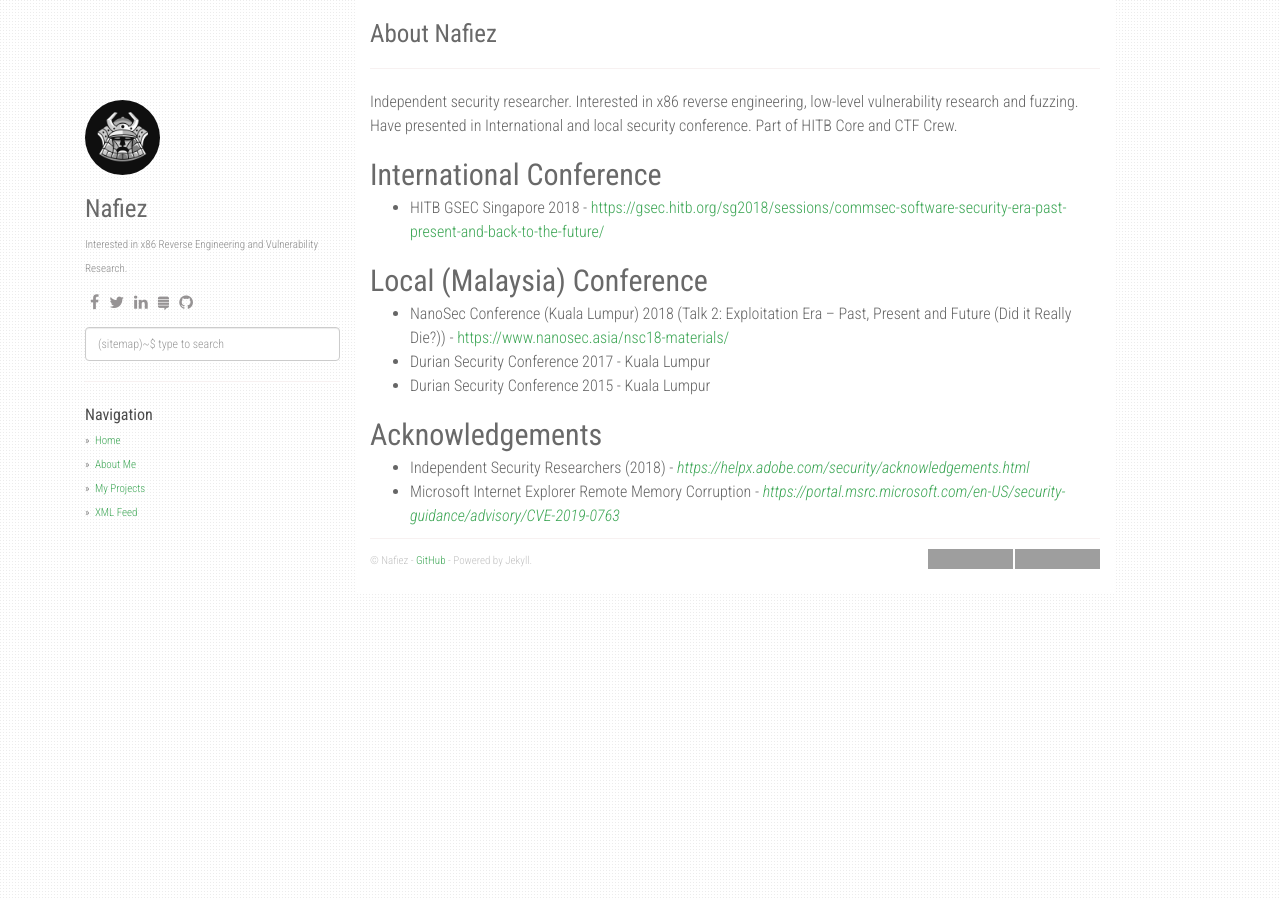
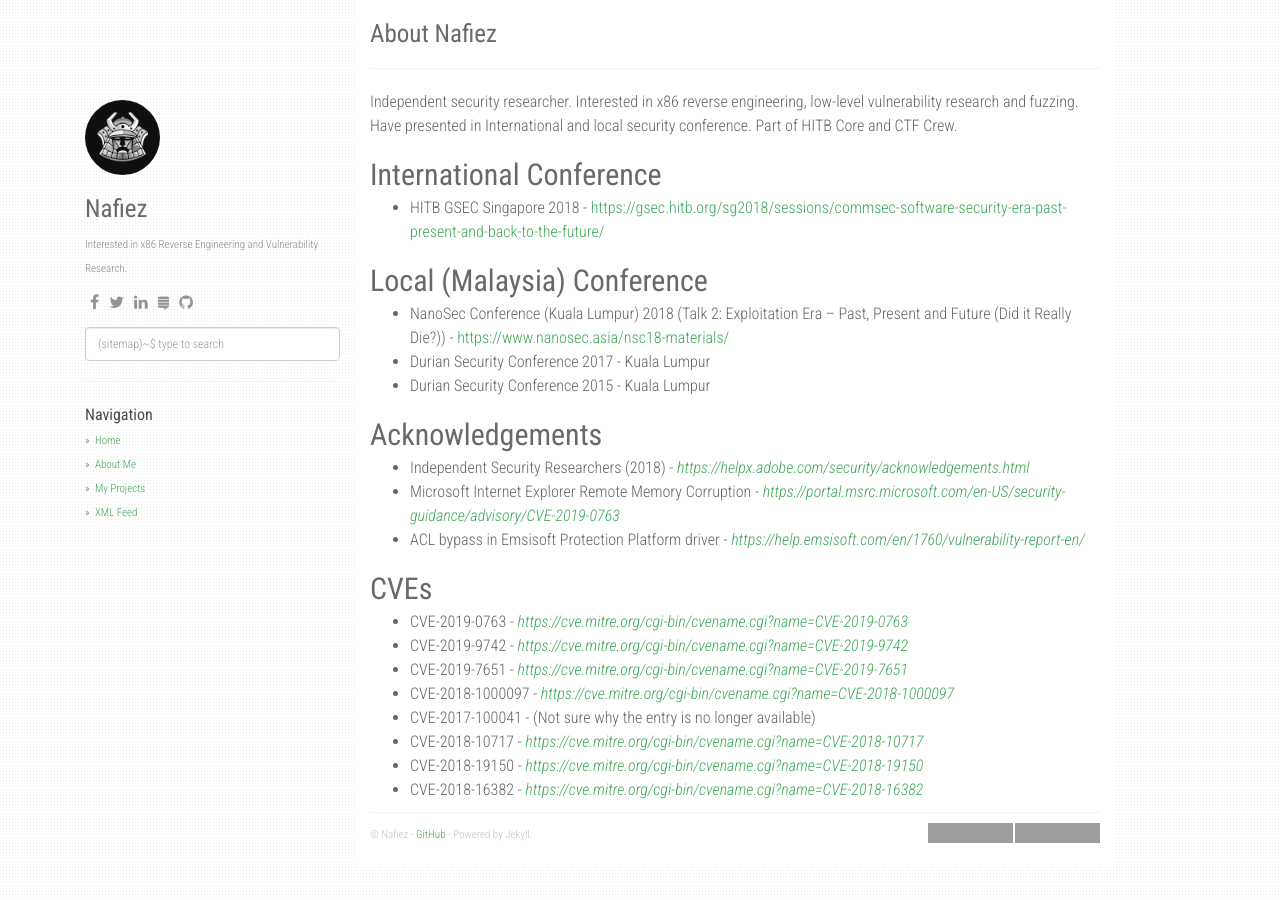
Before and after one commit to FazliMolaJan/nafiez.github.io, a Jekyll site: the page built from about.md, in a window 1280 px wide. Built offline with Jekyll 4.4.1, drawn with Linux system fonts in a browser that asks for light colours; nearby versions of some CDN libraries; grey boxes are pictures that could not be loaded.

Commit message:
Update about.md

```diff
--- a/about.md
+++ b/about.md
@@ -21,3 +21,15 @@ Acknowledgements
 ---
 - Independent Security Researchers (2018) - [_https://helpx.adobe.com/security/acknowledgements.html_](https://helpx.adobe.com/security/acknowledgements.html)
 - Microsoft Internet Explorer Remote Memory Corruption - [_https://portal.msrc.microsoft.com/en-US/security-guidance/advisory/CVE-2019-0763_](https://portal.msrc.microsoft.com/en-US/security-guidance/advisory/CVE-2019-0763)
+- ACL bypass in Emsisoft Protection Platform driver - [_https://help.emsisoft.com/en/1760/vulnerability-report-en/_](https://help.emsisoft.com/en/1760/vulnerability-report-en/)
+
+CVEs
+---
+- CVE-2019-0763 - [_https://cve.mitre.org/cgi-bin/cvename.cgi?name=CVE-2019-0763_](https://cve.mitre.org/cgi-bin/cvename.cgi?name=CVE-2019-0763)
+- CVE-2019-9742 - [_https://cve.mitre.org/cgi-bin/cvename.cgi?name=CVE-2019-9742_](https://cve.mitre.org/cgi-bin/cvename.cgi?name=CVE-2019-9742)
+- CVE-2019-7651 - [_https://cve.mitre.org/cgi-bin/cvename.cgi?name=CVE-2019-7651_](https://cve.mitre.org/cgi-bin/cvename.cgi?name=CVE-2019-7651)
+- CVE-2018-1000097 - [_https://cve.mitre.org/cgi-bin/cvename.cgi?name=CVE-2018-1000097_](https://cve.mitre.org/cgi-bin/cvename.cgi?name=CVE-2018-1000097)
+- CVE-2017-100041 - (Not sure why the entry is no longer available)
+- CVE-2018-10717 - [_https://cve.mitre.org/cgi-bin/cvename.cgi?name=CVE-2018-10717_](https://cve.mitre.org/cgi-bin/cvename.cgi?name=CVE-2018-10717)
+- CVE-2018-19150 - [_https://cve.mitre.org/cgi-bin/cvename.cgi?name=CVE-2018-19150_](https://cve.mitre.org/cgi-bin/cvename.cgi?name=CVE-2018-19150)
+- CVE-2018-16382 - [_https://cve.mitre.org/cgi-bin/cvename.cgi?name=CVE-2018-16382_](https://cve.mitre.org/cgi-bin/cvename.cgi?name=CVE-2018-16382)
```
